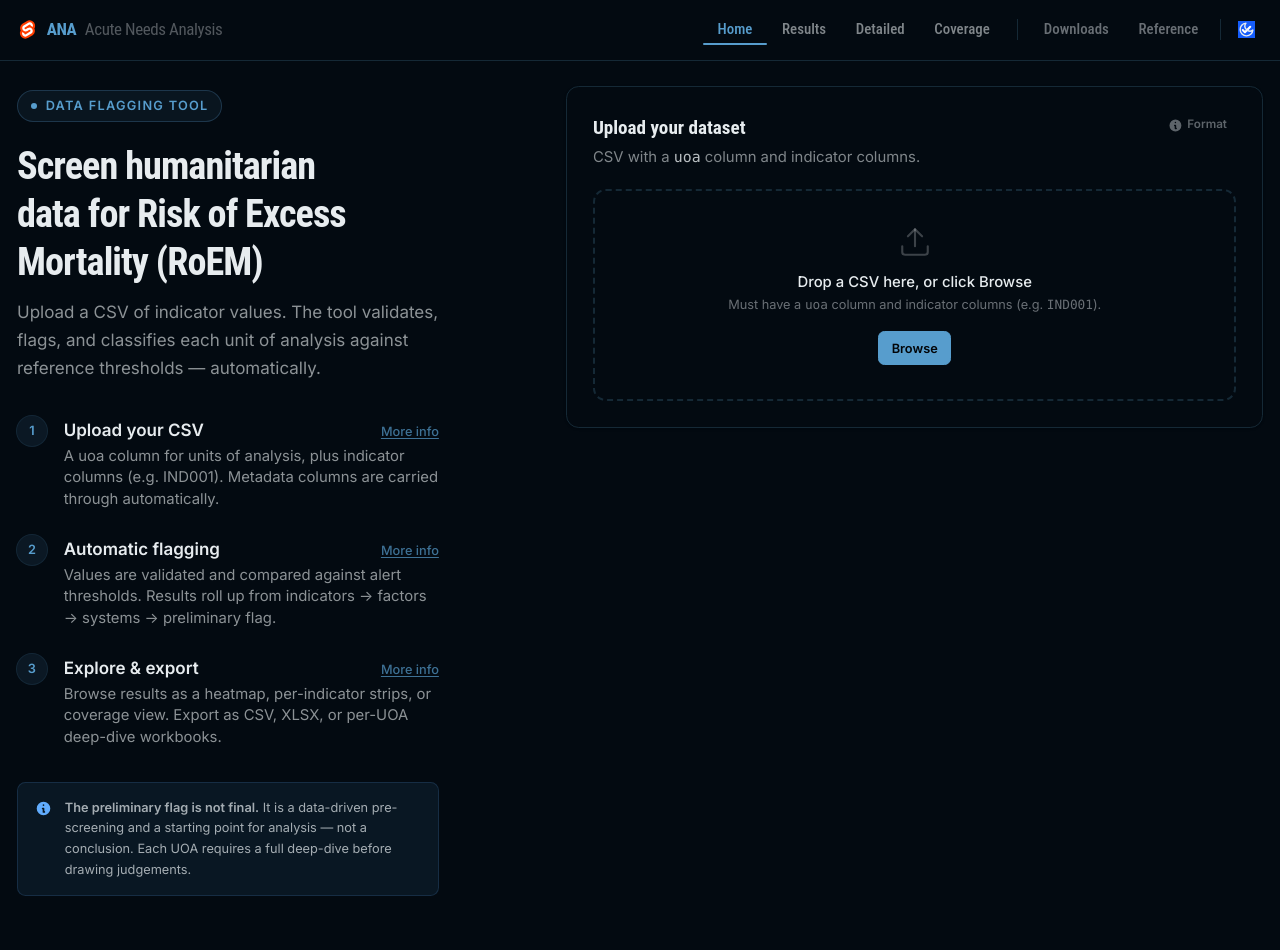
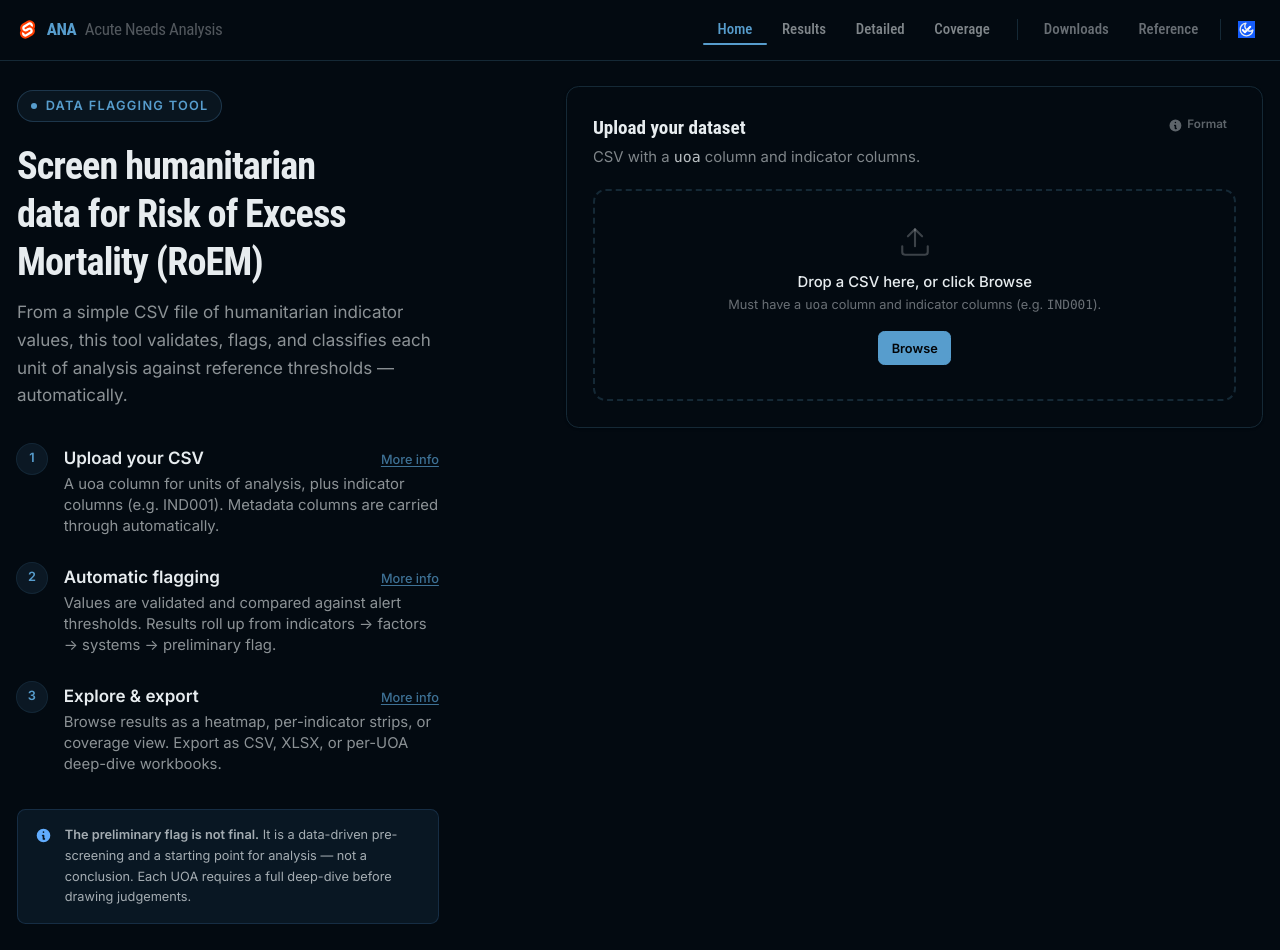
Before and after one commit to gnoblet/ANA_app_svelte, a SvelteKit app: page / in a window 1280 px wide. Before the commit the page ends 922 px from the top, so only its background shows below. Built offline with nearby package versions, Linux system fonts and the light colour scheme; a web font is replaced by a local one.

Commit message:
fix: improve wording for clarity in CSV upload instructions

```diff
--- a/src/routes/+page.svelte
+++ b/src/routes/+page.svelte
@@ -279,8 +279,8 @@
 			Screen humanitarian<br />data for Risk of Excess Mortality (RoEM)
 		</h1>
 		<p class="text-base-content/60 mt-3 leading-relaxed">
-			Upload a CSV of indicator values. The tool validates, flags, and classifies each unit of
-			analysis against reference thresholds — automatically.
+			From a simple CSV file of humanitarian indicator values, this tool validates, flags, and
+			classifies each unit of analysis against reference thresholds — automatically.
 		</p>
 
 		<!-- Workflow steps -->
```
